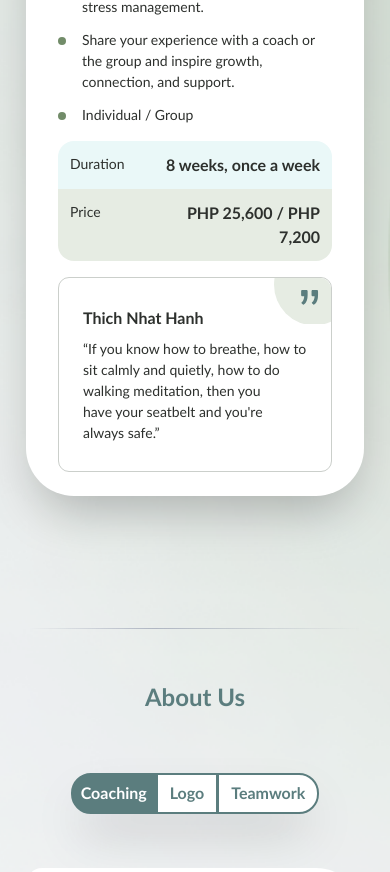
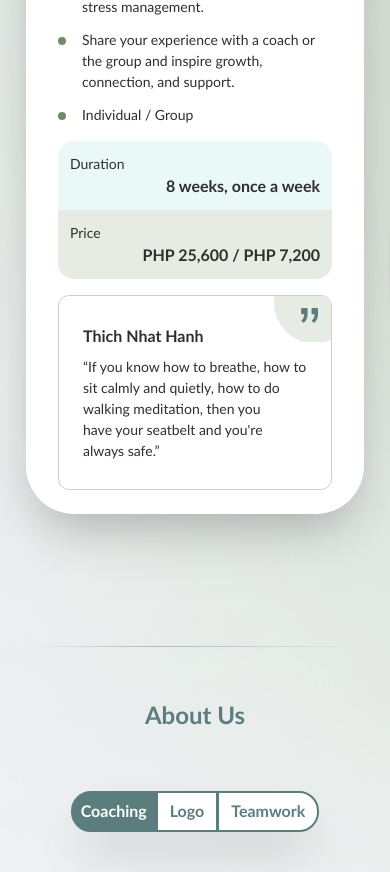
Before and after one commit to cjysmb/profile-web-app, a React (Vite) app: page / in a window 390 px wide. Shown: the part 1656-2528 px from the top of the page. Built offline with nearby package versions, Linux system fonts and the light colour scheme.

Commit message:
FIX: Update program layout

```diff
--- a/src/components/our_programs/programs.tsx
+++ b/src/components/our_programs/programs.tsx
@@ -45,8 +45,6 @@ export const Programs = () => {
 
     const defaultBoldText = "text-[#2D302D] font-bold text-[16px]";
     const programHeaderText = "text-[#5B7D7E] font-bold text-[18px]";
-    const programDetailText = "bg-[#EAF8F8] w-1/2 p-[12px]";
-    const programValueText = "bg-[#E6ECE3] w-1/2 p-[12px]";
 
     const currencyFormat = (value: number) => {
         const currency = Intl.NumberFormat('en-US', {
@@ -132,11 +130,13 @@ export const Programs = () => {
                                         xl:w-[40%]
                                         2xl:w-[30%]">
                                             {program.details.map((detail: DetailsProps, i: number) => (
-                                                <div className="flex flex-row w-full" key={`program-detail-${i}`}>
-                                                    <div className={`${defaultTextClass} ${i === 0 ? `rounded-tl-[16px] ${programDetailText}` : `rounded-bl-[16px] ${programValueText}`} w-1/3`}>
+                                                <div className={`flex flex-col sm:flex-row
+                                                    ${i === 0 ? 'bg-[#EAF8F8] rounded-tl-[16px] rounded-tr-[16px]'
+                                                    : 'bg-[#E6ECE3] rounded-bl-[16px] rounded-br-[16px]'}`} key={`program-detail-${i}`}>
+                                                    <div className={`${defaultTextClass} p-[12px] pb-0 sm:p-[12px] w-1/3`}>
                                                         {detail.name}
                                                     </div>
-                                                    <div className={`${defaultBoldText} text-right ${i === 0 ? `rounded-tr-[16px] ${programDetailText}` : `rounded-br-[16px] ${programValueText}`} w-2/3`}>
+                                                    <div className={`${defaultBoldText} px-[12px] pb-[12px] pt-0 sm:p-[12px] text-right w-full md:w-2/3`}>
                                                         {isDetailValueNumber(detail.value) && !detail.value2 ? currencyFormat(detail.value as number)
                                                         : isDetailValueNumber(detail.value) && isDetailValueNumber(detail.value2) ? currencyFormat(detail.value as number) + " / " + currencyFormat(detail.value2 as number)
                                                         : detail.value}
```
